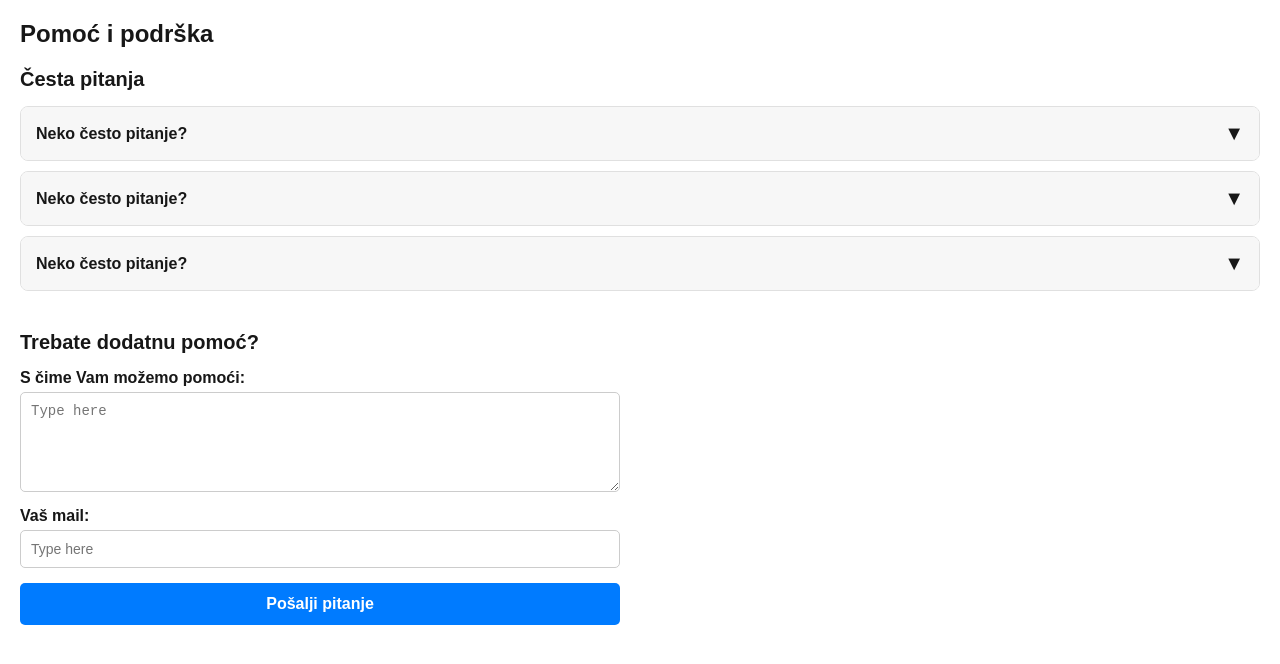
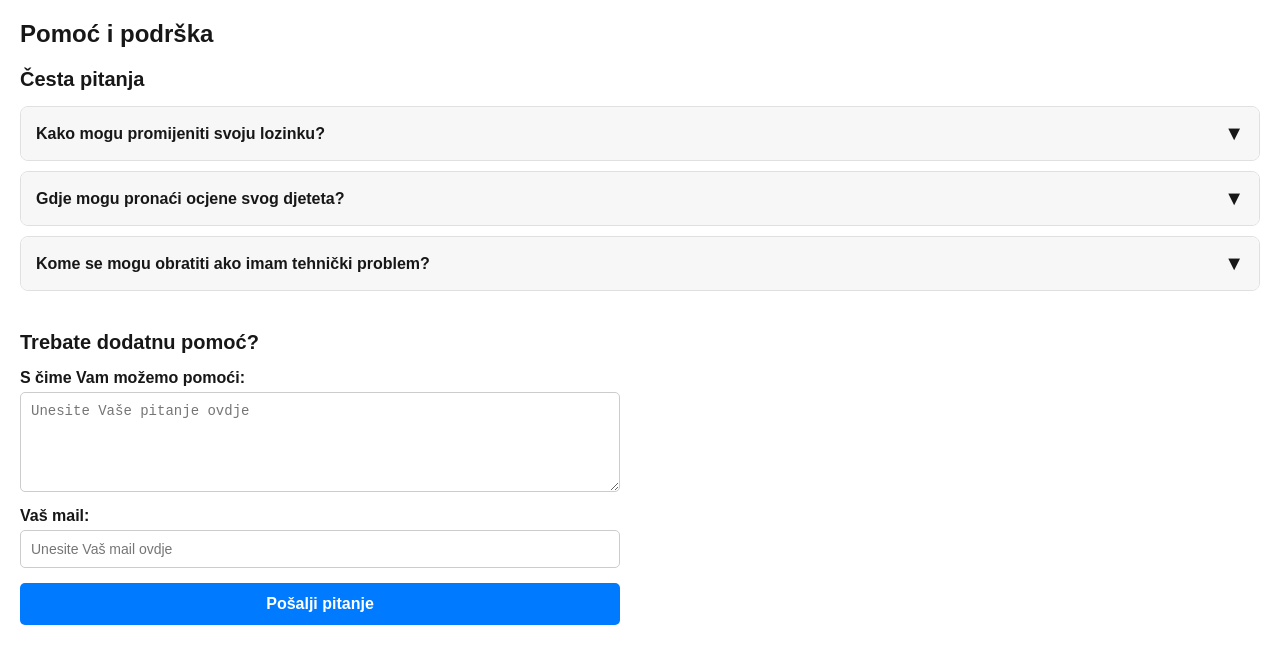
Before and after one commit to msultanovi1/iDnevnik, a Next.js app: page /pomoc-i-podrska in a window 1280 px wide. Shown: the top 664 px of the page. Built offline with nearby package versions, Linux system fonts and the light colour scheme; no server answers.

Commit message:
Editovana stranica za pomoć i podršku

```diff
--- a/src/app/components/MainLayout.tsx
+++ b/src/app/components/MainLayout.tsx
@@ -73,14 +73,12 @@ export default function MainLayout({ children }: { children: React.ReactNode })
           <a href="#">
             <IoNotifications className={styles.icon} />
           </a>
-          <div className={styles.userProfile}>
-            <a href="#">
-              <FaUserCircle className={styles.icon} />
-            </a>
+          <a href="/profil" className={styles.userProfile}>
+            <FaUserCircle className={styles.icon} />
             <span className={styles.userProfileName}>
               {session?.user?.name || "Ime i prezime"}
             </span>
-          </div>
+          </a>
           {/* Sada je cijela grupa jedan klikabilni link */}
           <a href="/pomoc-i-podrska" className={styles.helpGroup}>
             <FaQuestionCircle className={styles.icon} />
--- a/src/app/pomoc-i-podrska/page.tsx
+++ b/src/app/pomoc-i-podrska/page.tsx
@@ -1,27 +1,62 @@
-'use client'; // This must be the very first line
+'use client';
+
 import { useState } from 'react';
 import styles from './pomoc-i-podrska.module.css';
 
 const faqs = [
   {
-    question: 'Neko često pitanje?',
-    answer: 'Lorem ipsum dolor sit amet, consectetur adipiscing elit. Nulla quam velit, vulputate eu pharetra nec, mattis ac neque. Duis vulputate commodo lectus, ac blandit elit tincidunt id. Sed rhoncus, tortor sed eleifend tristique, tortor mauris molestie elit, et lacinia ipsum quam nec dui. Quisque nec mauris sit amet elit iaculis pretium sit amet quis magna. Aenean velit odio, elementum in tempus ut, vehicula eu diam. Pellentesque rhoncus aliquam mattis. Ut vulputate eros sed felis sodales nec vulputate justo hendrerit. Vivamus varius pretium ligula, a aliquam odio euismod sit amet. Quisque laoreet sem sit amet orci ullamcorper et ultrices metus viverra. Pellentesque arcu mauris, malesuada quis ornare accumsan, blandit sed diam.',
+    question: 'Kako mogu promijeniti svoju lozinku?',
+    answer: 'Lozinku možete promijeniti u postavkama profila. Kliknite na ikonu korisnika u gornjem desnom kutu, odaberite "Postavke profila", a zatim pronađite opciju "Promjena lozinke".',
   },
   {
-    question: 'Neko često pitanje?',
-    answer: 'Lorem ipsum dolor sit amet, consectetur adipiscing elit. Sed rhoncus, tortor sed eleifend tristique, tortor mauris molestie elit, et lacinia ipsum quam nec dui.',
+    question: 'Gdje mogu pronaći ocjene svog djeteta?',
+    answer: 'Ako ste roditelj, ocjene svog djeteta možete vidjeti u bočnom meniju, pod "Nastava" i "Ocjene djeteta".',
   },
   {
-    question: 'Neko često pitanje?',
-    answer: 'Lorem ipsum dolor sit amet, consectetur adipiscing elit. Sed rhoncus, tortor sed eleifend tristique, tortor mauris molestie elit, et lacinia ipsum quam nec dui.',
+    question: 'Kome se mogu obratiti ako imam tehnički problem?',
+    answer: 'Za tehničku podršku možete se obratiti školskoj administraciji slanjem pitanja putem ove forme. Molimo opišite problem detaljno kako bismo vam mogli pomoći što prije.',
   },
 ];
 
 export default function HelpPage() {
   const [openFaqIndex, setOpenFaqIndex] = useState<number | null>(null);
+  const [formData, setFormData] = useState({ question: '', email: '' });
+  const [errors, setErrors] = useState({ question: '', email: '' });
+  const [submissionStatus, setSubmissionStatus] = useState<string | null>(null);
 
   const toggleFaq = (index: number) => {
     setOpenFaqIndex(openFaqIndex === index ? null : index);
+  };
+
+  const handleChange = (e: React.ChangeEvent<HTMLInputElement | HTMLTextAreaElement>) => {
+    const { id, value } = e.target;
+    setFormData(prevState => ({ ...prevState, [id]: value }));
+  };
+
+  const handleSubmit = (e: React.FormEvent) => {
+    e.preventDefault();
+    setErrors({ question: '', email: '' });
+    setSubmissionStatus(null);
+
+    let hasErrors = false;
+    if (!formData.question.trim()) {
+      setErrors(prevState => ({ ...prevState, question: 'Molimo unesite Vaše pitanje.' }));
+      hasErrors = true;
+    }
+    if (!formData.email.trim()) {
+      setErrors(prevState => ({ ...prevState, email: 'Molimo unesite Vaš mail.' }));
+      hasErrors = true;
+    }
+
+    if (!hasErrors) {
+      console.log('Forma je poslana:', formData);
+      setSubmissionStatus('success');
+      setFormData({ question: '', email: '' });
+    }
+  };
+
+  const handleSendNewQuestion = () => {
+    setSubmissionStatus(null);
   };
 
   return (
@@ -45,17 +80,40 @@ export default function HelpPage() {
 
       <div className={styles.supportSection}>
         <div className={styles.supportTitle}>Trebate dodatnu pomoć?</div>
-        <form className={styles.supportForm}>
+        {submissionStatus === 'success' ? (
+          <div className={styles.successMessage}>
+            <p>Vaše pitanje je uspješno poslano!</p>
+            <p>Odgovor možete očekivati na svom mailu u najkraćem mogućem roku.</p>
+            <button onClick={handleSendNewQuestion} className={styles.sendNewButton}>
+              Pošalji novo pitanje
+            </button>
+          </div>
+        ) : (
+          <form className={styles.supportForm} onSubmit={handleSubmit}>
             <div className={styles.formField}>
               <label htmlFor="question">S čime Vam možemo pomoći:</label>
-            <textarea id="question" placeholder="Type here"></textarea>
+              <textarea
+                id="question"
+                placeholder="Unesite Vaše pitanje ovdje"
+                value={formData.question}
+                onChange={handleChange}
+              ></textarea>
+              {errors.question && <p className={styles.errorMessage}>{errors.question}</p>}
             </div>
             <div className={styles.formField}>
               <label htmlFor="email">Vaš mail:</label>
-            <input type="email" id="email" placeholder="Type here" />
+              <input
+                type="email"
+                id="email"
+                placeholder="Unesite Vaš mail ovdje"
+                value={formData.email}
+                onChange={handleChange}
+              />
+              {errors.email && <p className={styles.errorMessage}>{errors.email}</p>}
             </div>
             <button type="submit" className={styles.submitButton}>Pošalji pitanje</button>
           </form>
+        )}
       </div>
     </div>
   );
--- a/src/app/pomoc-i-podrska/pomoc-i-podrska.module.css
+++ b/src/app/pomoc-i-podrska/pomoc-i-podrska.module.css
@@ -117,3 +117,41 @@
 .submitButton:hover {
   background-color: #0056b3;
 }
+
+
+.errorMessage {
+  color: #d32f2f; /* Crvena boja za greške */
+  font-size: 12px;
+  margin-top: 5px;
+}
+
+.successMessage {
+  background-color: #e8f5e9;
+  border: 1px solid #4CAF50;
+  border-radius: 8px;
+  padding: 20px;
+  text-align: center;
+  color: #333;
+}
+
+.successMessage p {
+  margin: 0;
+  line-height: 1.5;
+}
+
+.sendNewButton {
+  margin-top: 20px;
+  background-color: #007bff;
+  color: #fff;
+  border: none;
+  border-radius: 5px;
+  padding: 12px 20px;
+  font-size: 16px;
+  font-weight: bold;
+  cursor: pointer;
+  transition: background-color 0.2s ease;
+}
+
+.sendNewButton:hover {
+  background-color: #0056b3;
+}
```
Also changed, not shown: src/app/profil/page.tsx (added). Lines whose indentation alone changed are shown as unchanged.
